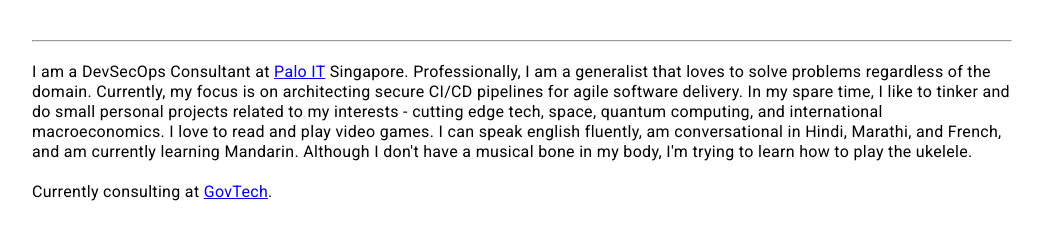
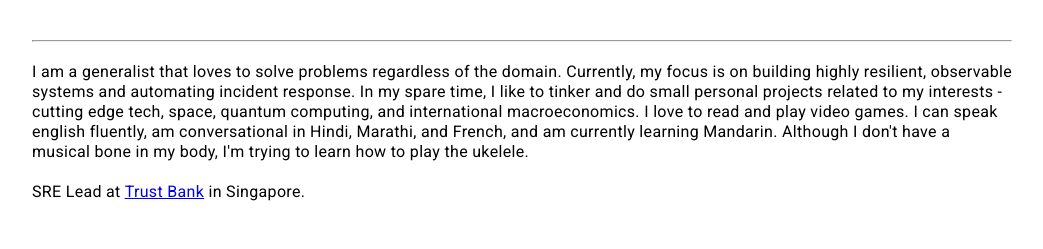
Before and after one commit to rohank25/rohank25.github.io, a plain HTML site: page index.html in a window 1280 px wide. Shown: the part 126-375 px from the top of the page, without its empty margins (118-1161 px from the left). Drawn offline with Linux system fonts and the light colour scheme.

Commit message:
update june 2023

```diff
--- a/index.html
+++ b/index.html
@@ -21,10 +21,10 @@
     <hr>
     <div class="blurb">
       <p>
-        I am a DevSecOps Consultant at <a href="https://palo-it.com/">Palo IT</a> Singapore. Professionally, I am a generalist that loves to solve problems regardless of the domain. Currently, my focus is on architecting secure CI/CD pipelines for agile software delivery. In my spare time, I like to tinker and do small personal projects related to my interests - cutting edge tech, space, quantum computing, and international macroeconomics. I love to read and play video games. I can speak english fluently, am conversational in Hindi, Marathi, and French, and am currently learning Mandarin. Although I don't have a musical bone in my body, I'm trying to learn how to play the ukelele.
+        I am a generalist that loves to solve problems regardless of the domain. Currently, my focus is on building highly resilient, observable systems and automating incident response. In my spare time, I like to tinker and do small personal projects related to my interests - cutting edge tech, space, quantum computing, and international macroeconomics. I love to read and play video games. I can speak english fluently, am conversational in Hindi, Marathi, and French, and am currently learning Mandarin. Although I don't have a musical bone in my body, I'm trying to learn how to play the ukelele.
         <br>
         <br>
-        Currently consulting at <a href="https://www.tech.gov.sg/">GovTech</a>.
+        SRE Lead at <a href="https://trustbank.sg/">Trust Bank</a> in Singapore.
       </p>
     </div>
     <div class="icons">
```
